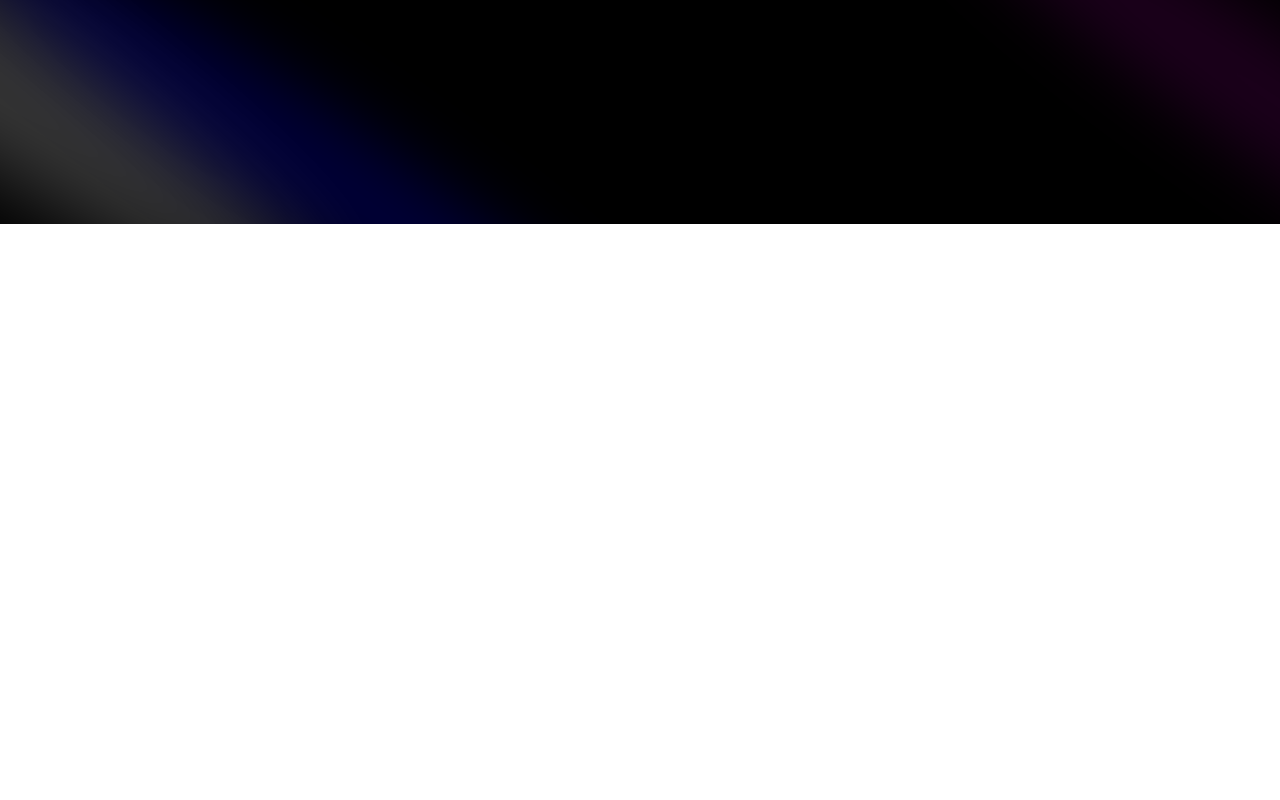
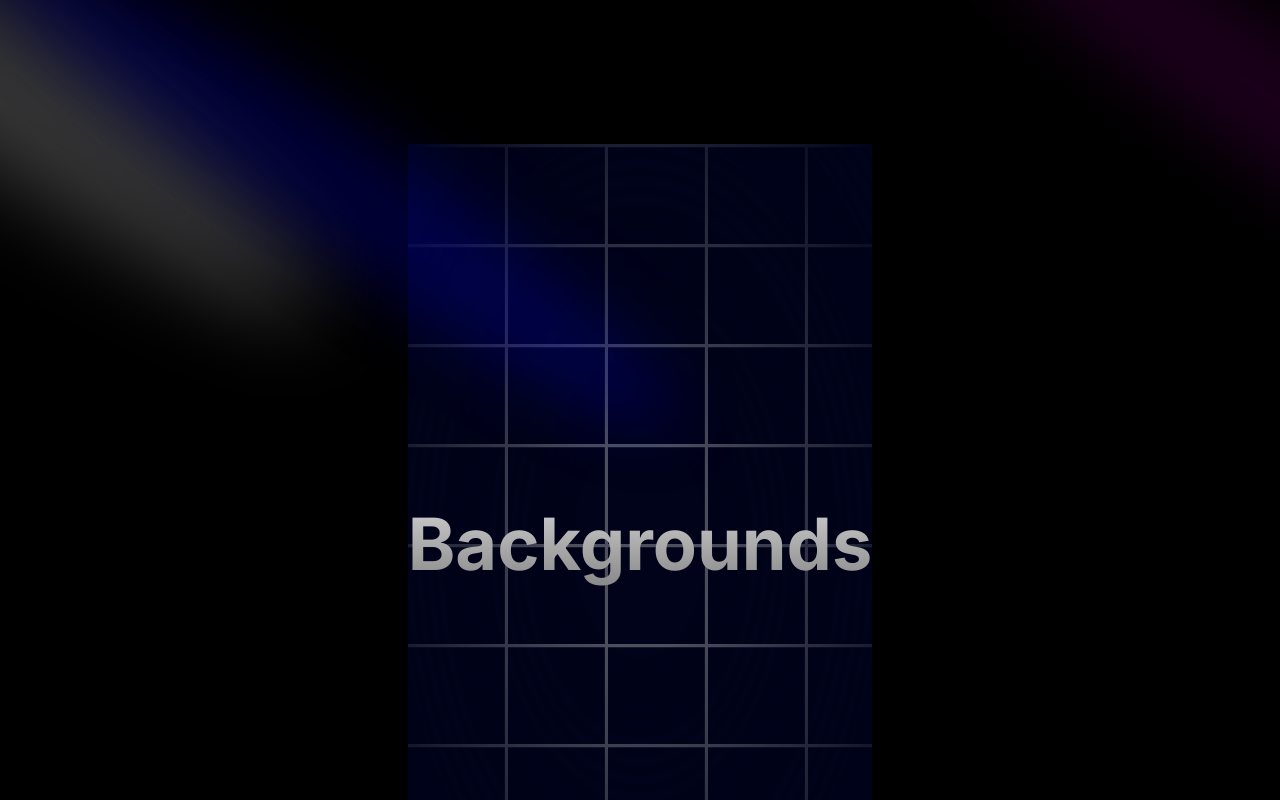
Before and after one commit to jagath411/jagath_webapp, a Next.js app: page / in a window 1280 px wide. Shown: the top 800 px of the page. Built offline with nearby package versions, Linux system fonts and the light colour scheme.

Commit message:
Spotlight

```diff
--- a/app/layout.tsx
+++ b/app/layout.tsx
@@ -1,6 +1,7 @@
 import type { Metadata } from "next";
 import { Inter } from "next/font/google";
 import "./globals.css";
+import { ThemeProvider } from "./provider";
 
 const inter = Inter({ subsets: ["latin"] });
 
@@ -16,7 +17,17 @@ export default function RootLayout({
 }>) {
   return (
     <html lang="en">
-      <body className={inter.className}>{children}</body>
+      <body className={inter.className}>
+        {" "}
+        <ThemeProvider
+          attribute="class"
+          defaultTheme="dark"
+          enableSystem
+          disableTransitionOnChange
+        >
+          {children}
+        </ThemeProvider>
+      </body>
     </html>
   );
 }
--- /dev/null
+++ b/app/provider.tsx
@@ -0,0 +1,9 @@
+"use client";
+
+import * as React from "react";
+import { ThemeProvider as NextThemesProvider } from "next-themes";
+import { type ThemeProviderProps } from "next-themes/dist/types";
+
+export function ThemeProvider({ children, ...props }: ThemeProviderProps) {
+  return <NextThemesProvider {...props}>{children}</NextThemesProvider>;
+}
--- a/components/Hero.tsx
+++ b/components/Hero.tsx
@@ -9,10 +9,18 @@ const Hero = () => {
           fill="white"
         />
         <Spotlight
-          className="top-10 left-full h-[80vh] w-[50vh]"
+          className="h-[80vh] w-[50vw] top-10 left-full"
           fill="purple"
         />
         <Spotlight className="left-80 top-28 h-[80vh] w-[50vw]" fill="blue" />
+      </div>
+
+      <div className="h-screen w-full dark:bg-black-100 bg-white  dark:bg-grid-white/[0.3] bg-grid-black/[0.2] relative flex items-center justify-center">
+        {/* Radial gradient for the container to give a faded look */}
+        <div className="absolute pointer-events-none inset-0 flex items-center justify-center dark:bg-black-100 bg-white [mask-image:radial-gradient(ellipse_at_center,transparent_20%,black)]"></div>
+        <p className="text-4xl sm:text-7xl font-bold relative z-20 bg-clip-text text-transparent bg-gradient-to-b from-neutral-200 to-neutral-500 py-8">
+          Backgrounds
+        </p>
       </div>
     </div>
   );
--- a/package.json
+++ b/package.json
@@ -13,6 +13,7 @@
     "framer-motion": "^11.3.28",
     "mini-svg-data-uri": "^1.4.4",
     "next": "14.2.5",
+    "next-themes": "^0.3.0",
     "react": "^18",
     "react-dom": "^18",
     "tailwind-merge": "^2.5.2",
```
Also changed, not shown: 1 other file (tests, documents, lock files or other folders).
